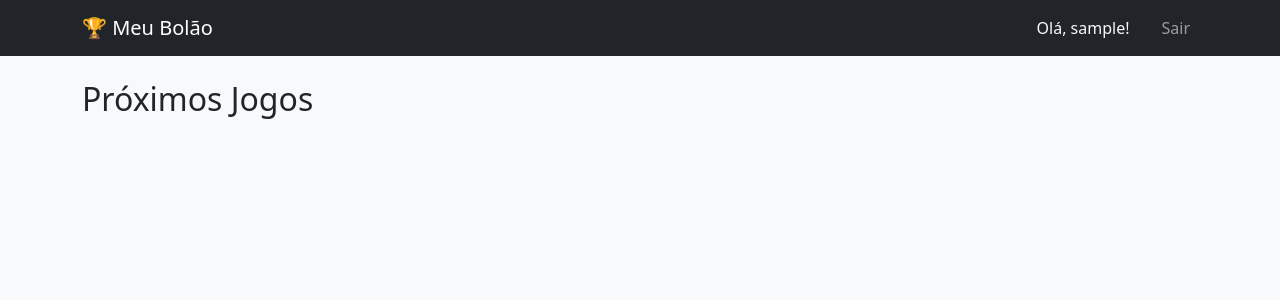
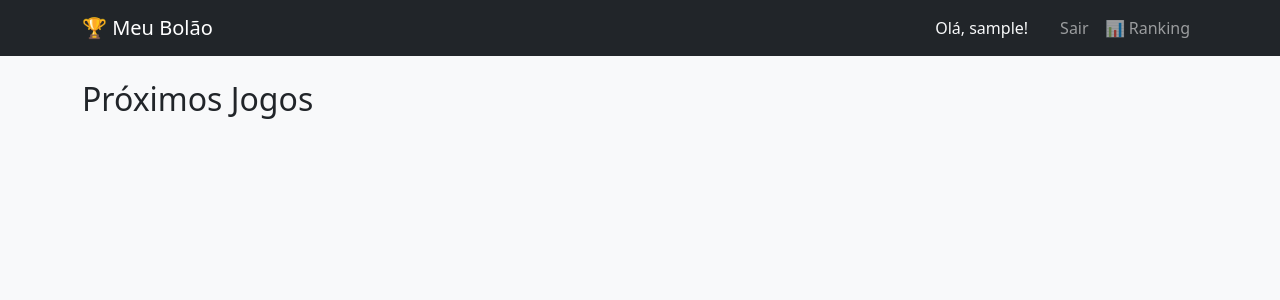
Before and after one commit to azvdocarlos-blip/bolao, a Flask app: page / in a window 1280 px wide. Shown: the top 300 px of the page. Run offline with Flask 3, Linux system fonts and the light colour scheme; the visitor is signed in with stand-in values (Sample User, id 1); data that the repository does not hold is empty.

Commit message:
Update base.html

```diff
--- a/templates/base.html
+++ b/templates/base.html
@@ -21,6 +21,7 @@
                 <a class="nav-link btn btn-outline-warning btn-sm me-2 text-dark" href="{{ url_for('admin') }}">Painel Admin</a>
                 {% endif %}
                 <a class="nav-link btn btn-outline-danger btn-sm" href="{{ url_for('logout') }}">Sair</a>
+                <a class="nav-link" href="{{ url_for('ranking') }}">📊 Ranking</a>
             </div>
         </div>
     </nav>
```
